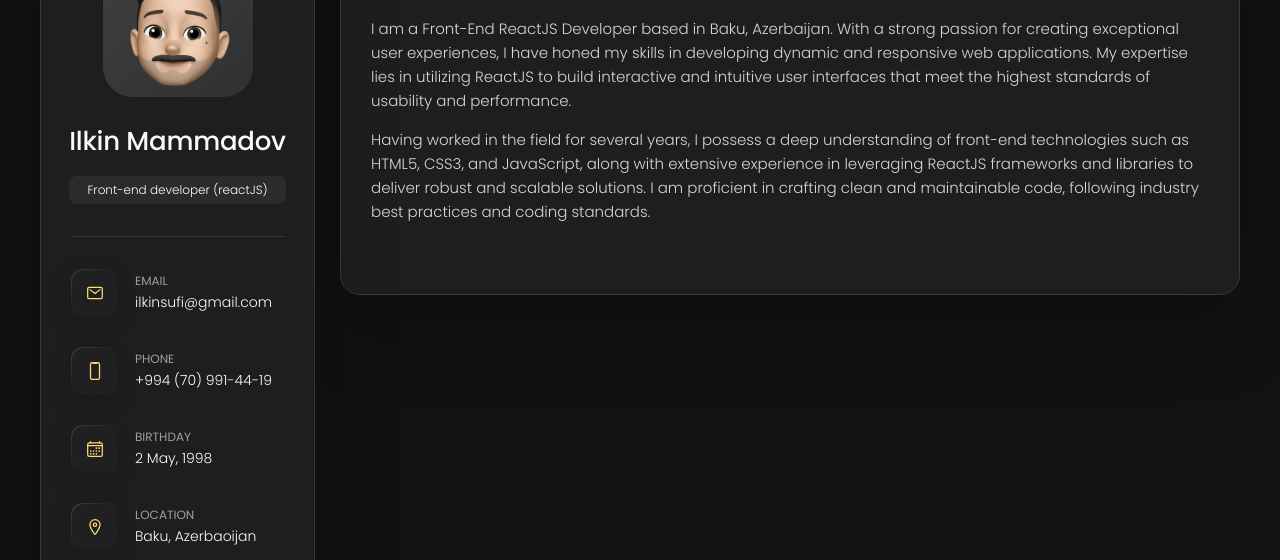
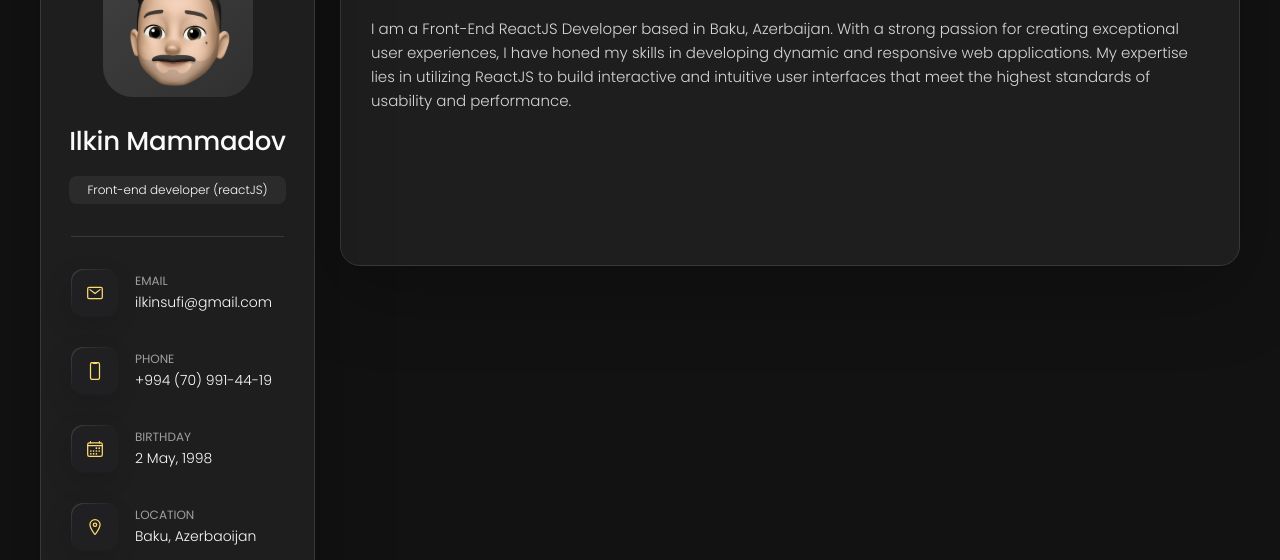
Before and after one commit to ilkinsufi/portfolio-v1, a plain HTML site: page index.html in a window 1280 px wide. Shown: the part 162-722 px from the top of the page. Drawn offline with nearby package versions, Linux system fonts and the light colour scheme.

```diff
--- a/index.html
+++ b/index.html
@@ -205,12 +205,7 @@
             </p>
 
             <p>
-              Having worked in the field for several years, I possess a deep
-              understanding of front-end technologies such as HTML5, CSS3, and
-              JavaScript, along with extensive experience in leveraging ReactJS
-              frameworks and libraries to deliver robust and scalable solutions.
-              I am proficient in crafting clean and maintainable code, following
-              industry best practices and coding standards.
+
             </p>
           </section>
 
```
